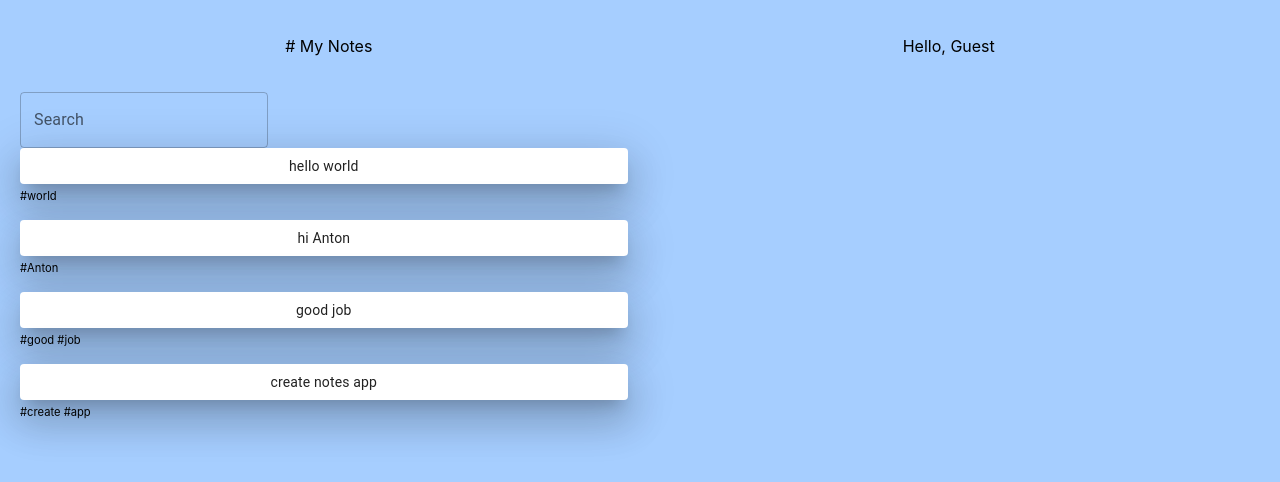
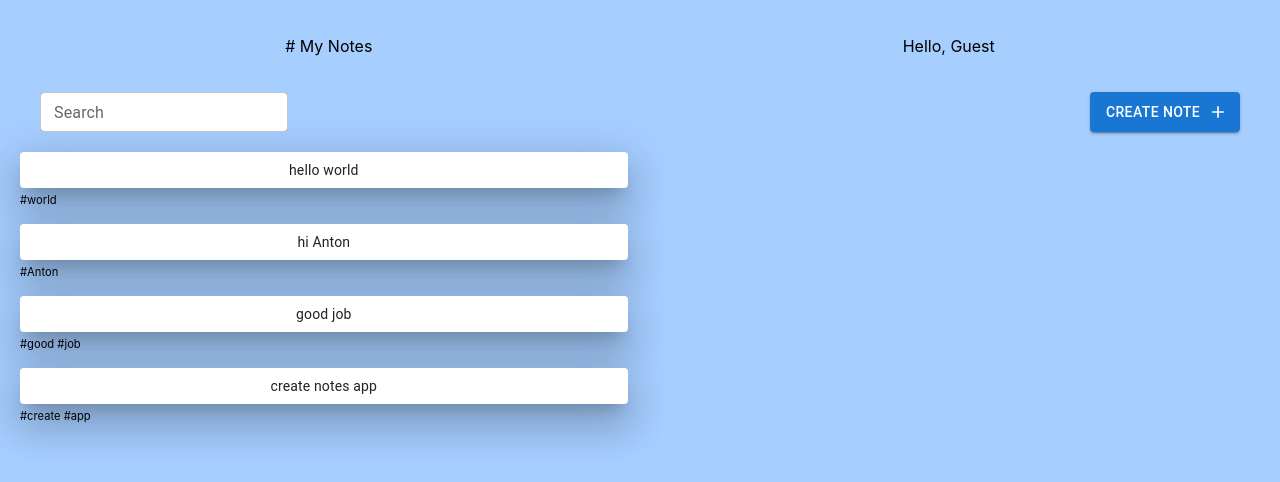
Before and after one commit to AntonOgonovskiy/NOTES, a React (Create React App) app in the folder notes/: page / in a window 1280 px wide. Shown: the top 482 px of the page. Built offline with nearby package versions, Linux system fonts and the light colour scheme.

Commit message:
feat: add note creation

```diff
--- a/notes/src/App.tsx
+++ b/notes/src/App.tsx
@@ -4,11 +4,13 @@ import Header from "./components/header/header";
 import AskNameModal from "./components/nameModal/AskNameModal";
 import NotesField from "./components/body/notesField/notesField";
 import Management from "./components/body/managemantSection/Management";
+import CreateNote from "./components/body/managemantSection/createNote/CreateNote";
 
 function App() {
   return (
     <div className="App">
       <AskNameModal />
+      <CreateNote />
       <Header />
       <Management />
       <NotesField />
--- a/notes/src/components/body/managemantSection/Management.tsx
+++ b/notes/src/components/body/managemantSection/Management.tsx
@@ -1,11 +1,27 @@
 import React from "react";
 import Search from "./searchByTag/Search";
+import { Button } from "@mui/material";
+import AddIcon from "@mui/icons-material/Add";
+import { useDispatch } from "react-redux";
+import "./management.scss";
 
 const Management = () => {
+  const dispatch = useDispatch();
+  function openCreator() {
+    dispatch({ type: "CREATING", payload: true });
+  }
   return (
-    <>
+    <div className="managementWrapper">
       <Search />
-    </>
+      <Button
+        className="managementAddButton"
+        variant="contained"
+        endIcon={<AddIcon />}
+        onClick={openCreator}
+      >
+        Create Note
+      </Button>
+    </div>
   );
 };
 
--- /dev/null
+++ b/notes/src/components/body/managemantSection/createNote/CreateNote.tsx
@@ -0,0 +1,55 @@
+import { TextField } from "@mui/material";
+import CheckIcon from "@mui/icons-material/Check";
+import { useDispatch, useSelector } from "react-redux";
+import { Creating, NoteType, Notes } from "../../../../types";
+import { useState } from "react";
+import "./create.scss";
+
+const CreateNote = () => {
+  const dispatch = useDispatch();
+  const isVisible = useSelector((state: Creating) => state.create.value);
+  const notes = useSelector((state: Notes) => state.notes.value) as NoteType[];
+  const [note, setNote] = useState("");
+
+  function closeModal() {
+    createNote(note);
+    setNote("");
+    dispatch({ type: "CREATING", payload: false });
+  }
+  function createNote(value: string) {
+    if (value.length < 1) return;
+    const regexForText = /#+/g;
+    const regexForTags = /#(\S+)/g;
+    const text = value.replaceAll(regexForText, "");
+    const tags: string[] = [];
+    value
+      .split(" ")
+      .forEach((item) => (item.match(regexForTags) ? tags.push(item) : ""));
+    const body: NoteType = { text, tags };
+    notes.push(body);
+    dispatch({ type: "NOTES", payload: notes });
+  }
+
+  return (
+    <>
+      {isVisible ? (
+        <div className="nameModalWrapper">
+          <div className="nameModalField">
+            <TextField
+              className="createInput"
+              variant="outlined"
+              autoFocus
+              value={note}
+              onChange={(e) => setNote(e.target.value)}
+            />
+            <CheckIcon style={{ cursor: "pointer" }} onClick={closeModal} />
+          </div>
+        </div>
+      ) : (
+        ""
+      )}
+    </>
+  );
+};
+
+export default CreateNote;
--- /dev/null
+++ b/notes/src/components/body/managemantSection/createNote/create.scss
@@ -0,0 +1,4 @@
+.createInput {
+  color: black;
+  background-color: white;
+}
--- /dev/null
+++ b/notes/src/components/body/managemantSection/management.scss
@@ -0,0 +1,11 @@
+.managementWrapper {
+  display: flex;
+  align-items: center;
+  justify-content: space-between;
+  margin: 20px;
+}
+.managementAddButton {
+  background-color: white;
+  color: black;
+  height: 40px;
+}
--- a/notes/src/components/body/managemantSection/searchByTag/Search.tsx
+++ b/notes/src/components/body/managemantSection/searchByTag/Search.tsx
@@ -2,6 +2,7 @@ import { TextField } from "@mui/material";
 import React, { useState } from "react";
 import { useDispatch, useSelector } from "react-redux";
 import { Notes, NoteType } from "../../../../types";
+import "./search.scss";
 
 const Search = () => {
   const dispatch = useDispatch();
@@ -21,6 +22,8 @@ const Search = () => {
   }
   return (
     <TextField
+      size="small"
+      className="searchField"
       id="outlined-basic"
       label="Search"
       value={searchString}
--- /dev/null
+++ b/notes/src/components/body/managemantSection/searchByTag/search.scss
@@ -0,0 +1,5 @@
+.searchField {
+  background-color: white;
+  border-radius: 5px;
+  height: 40px;
+}
--- a/notes/src/components/body/notesField/notesField.tsx
+++ b/notes/src/components/body/notesField/notesField.tsx
@@ -1,11 +1,16 @@
 import { useSelector } from "react-redux";
-import { NoteType, Notes } from "../../../types";
+import { Creating, NoteType, Notes } from "../../../types";
 import Stack from "@mui/material/Stack";
 import "./notesField.scss";
 import Note from "../note/Note";
+import { useEffect } from "react";
 
 const NotesField = () => {
   const notes = useSelector((state: Notes) => state.notes.value) as NoteType[];
+  const isVisible = useSelector((state: Creating) => state.create.value);
+  useEffect(() => {
+    // eslint-disable-next-line react-hooks/exhaustive-deps
+  }, [isVisible]);
 
   return (
     <div className="notesList">
--- a/notes/src/components/nameModal/askNameModal.scss
+++ b/notes/src/components/nameModal/askNameModal.scss
@@ -5,6 +5,8 @@
 }
 .nameModalWrapper {
   position: absolute;
+  top: 0;
+  left: 0;
   width: 100%;
   height: 100%;
   background-color: rgba($color: #999999, $alpha: 0.6);
--- /dev/null
+++ b/notes/src/store/reducers/createNoteReducer.ts
@@ -0,0 +1,16 @@
+const defaultValue = {
+  value: false,
+};
+
+export const createNoteReducer = (
+  state = defaultValue,
+  action: { type: string; payload: boolean }
+) => {
+  switch (action.type) {
+    case "CREATING": {
+      return { ...state, value: action.payload };
+    }
+    default:
+      return state;
+  }
+};
--- a/notes/src/store/store.ts
+++ b/notes/src/store/store.ts
@@ -2,11 +2,13 @@ import { combineReducers, createStore } from "redux";
 import { nameReducer } from "./reducers/nameReducer";
 import { nameModalReducer } from "./reducers/nameModalReducer";
 import { notesReducer } from "./reducers/notesReducer";
+import { createNoteReducer } from "./reducers/createNoteReducer";
 
 const rootReducers = combineReducers({
   name: nameReducer,
   visibility: nameModalReducer,
   notes: notesReducer,
+  create: createNoteReducer,
 });
 
 export const store = createStore(rootReducers);
--- a/notes/src/types.ts
+++ b/notes/src/types.ts
@@ -5,6 +5,11 @@ export interface Name {
 }
 export interface Visible {
   visibility: {
+    value: string;
+  };
+}
+export interface Creating {
+  create: {
     value: string;
   };
 }
```
